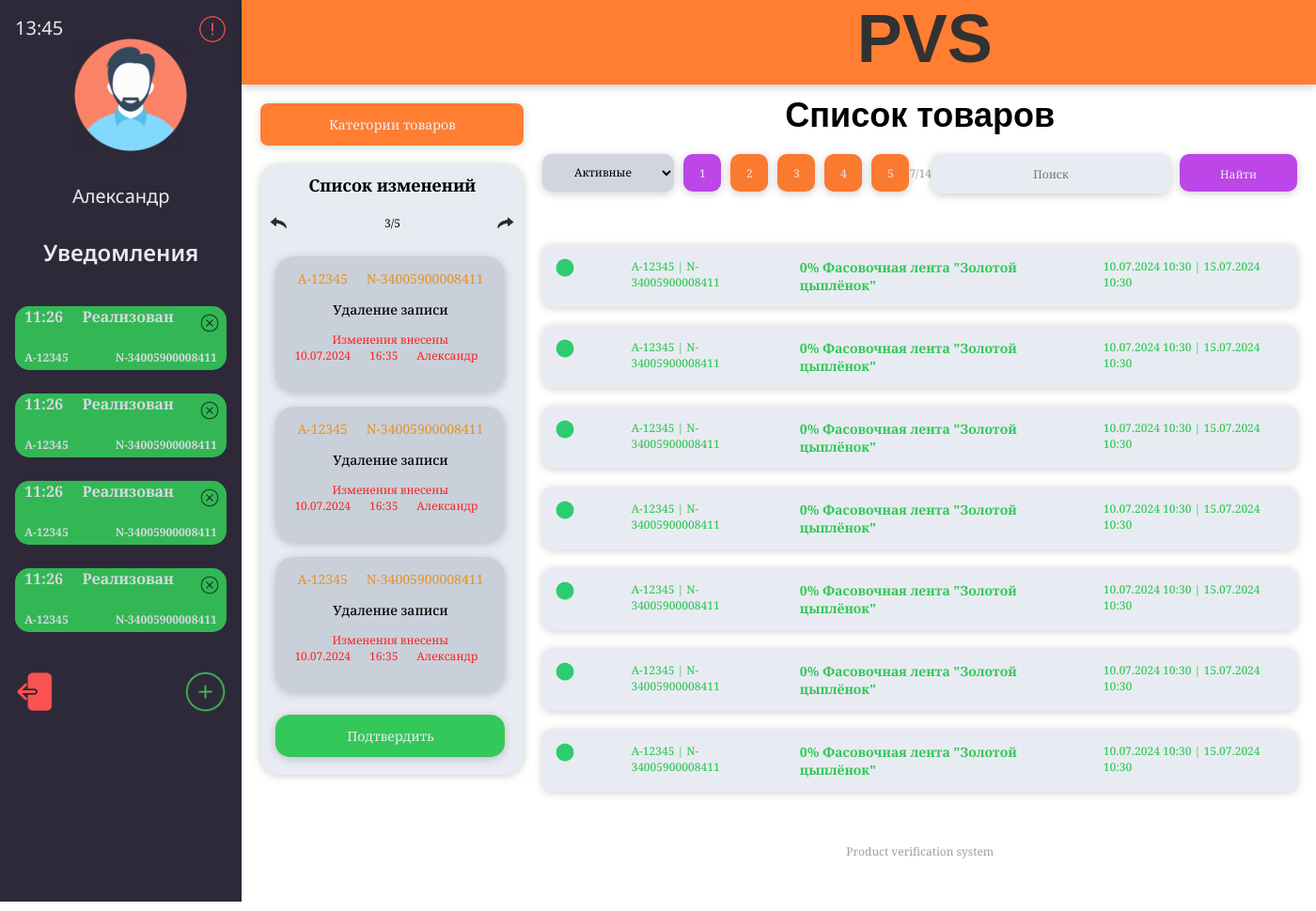
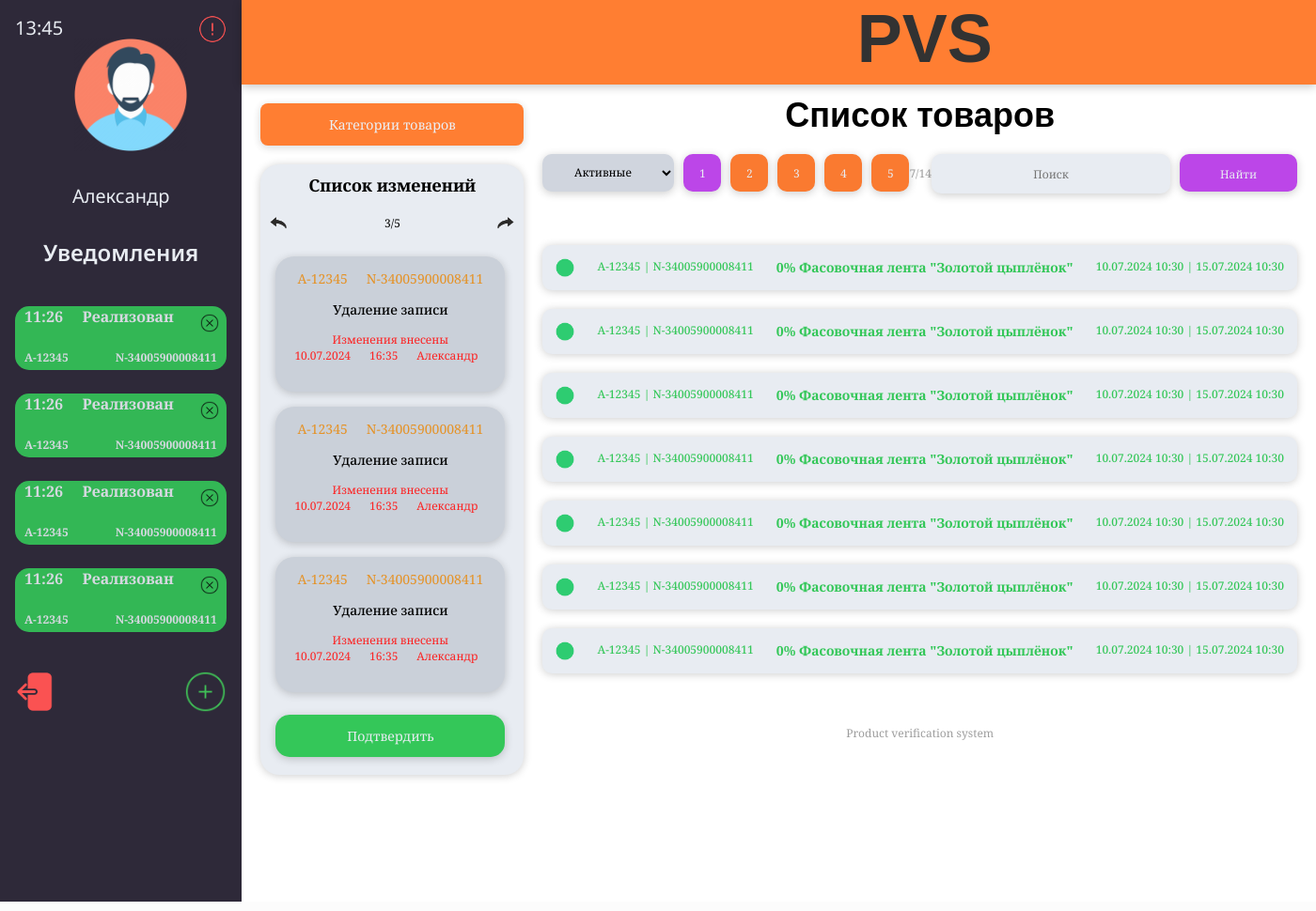
Before and after one commit to Neoglobin/USUE_Project2, a PHP site: page /dashboard.php in a window 1400 px wide. Shown: the whole page at 94% size. Run offline with PHP 8.4, Linux system fonts and the light colour scheme; some web fonts are replaced.

Commit message:
width fix

```diff
--- a/app/views/css/dashboard.css
+++ b/app/views/css/dashboard.css
@@ -418,8 +418,6 @@ body {
 }
 
 .element {
-    display: flex;
-    gap: 60px;
     padding: 14px;
     margin: 20px;
     border-radius: 10px;
@@ -435,7 +433,7 @@ body {
 
 .content {
     display: flex;
-    gap: 20px;
+    justify-content: space-between;
 }
 
 .content h2 {
--- a/app/views/dashboard.php
+++ b/app/views/dashboard.php
@@ -219,56 +219,56 @@
                     <!-- Отображение элементов -->
                     <div class="contentContainer">
                         <div style="margin-top: 55px;" class="element">
-                            <img src="../views/img/green_indication.png" alt="error">
                             <div class="content">
+                                <img src="../views/img/green_indication.png" alt="error">
                                 <h3>A-12345 | N-34005900008411</h3>
                                 <h2>0% Фасовочная лента "Золотой цыплёнок"</h2>
                                 <h3>10.07.2024 10:30 | 15.07.2024 10:30</h3>
                             </div>
                         </div>
                         <div class="element">
-                            <img src="../views/img/green_indication.png" alt="error">
                             <div class="content">
+                                <img src="../views/img/green_indication.png" alt="error">
                                 <h3>A-12345 | N-34005900008411</h3>
                                 <h2>0% Фасовочная лента "Золотой цыплёнок"</h2>
                                 <h3>10.07.2024 10:30 | 15.07.2024 10:30</h3>
                             </div>
                         </div>
                         <div class="element">
-                            <img src="../views/img/green_indication.png" alt="error">
                             <div class="content">
+                                <img src="../views/img/green_indication.png" alt="error">
                                 <h3>A-12345 | N-34005900008411</h3>
                                 <h2>0% Фасовочная лента "Золотой цыплёнок"</h2>
                                 <h3>10.07.2024 10:30 | 15.07.2024 10:30</h3>
                             </div>
                         </div>
                         <div class="element">
-                            <img src="../views/img/green_indication.png" alt="error">
                             <div class="content">
+                                <img src="../views/img/green_indication.png" alt="error">
                                 <h3>A-12345 | N-34005900008411</h3>
                                 <h2>0% Фасовочная лента "Золотой цыплёнок"</h2>
                                 <h3>10.07.2024 10:30 | 15.07.2024 10:30</h3>
                             </div>
                         </div>
                         <div class="element">
-                            <img src="../views/img/green_indication.png" alt="error">
                             <div class="content">
+                                <img src="../views/img/green_indication.png" alt="error">
                                 <h3>A-12345 | N-34005900008411</h3>
                                 <h2>0% Фасовочная лента "Золотой цыплёнок"</h2>
                                 <h3>10.07.2024 10:30 | 15.07.2024 10:30</h3>
                             </div>
                         </div>
                         <div class="element">
-                            <img src="../views/img/green_indication.png" alt="error">
                             <div class="content">
+                                <img src="../views/img/green_indication.png" alt="error">
                                 <h3>A-12345 | N-34005900008411</h3>
                                 <h2>0% Фасовочная лента "Золотой цыплёнок"</h2>
                                 <h3>10.07.2024 10:30 | 15.07.2024 10:30</h3>
                             </div>
                         </div>
                         <div class="element">
-                            <img src="../views/img/green_indication.png" alt="error">
                             <div class="content">
+                                <img src="../views/img/green_indication.png" alt="error">
                                 <h3>A-12345 | N-34005900008411</h3>
                                 <h2>0% Фасовочная лента "Золотой цыплёнок"</h2>
                                 <h3>10.07.2024 10:30 | 15.07.2024 10:30</h3>
```
